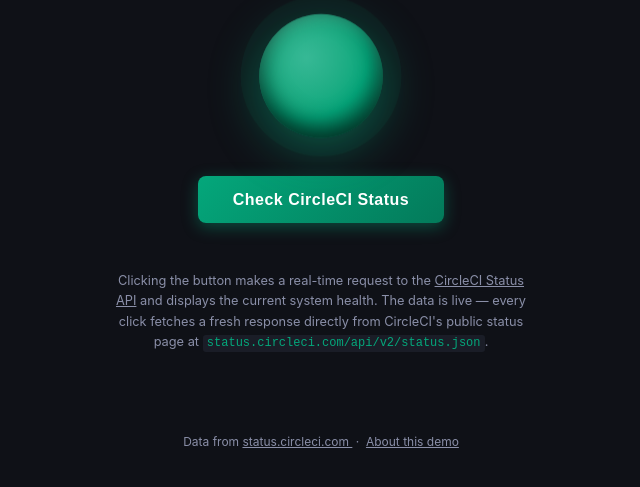
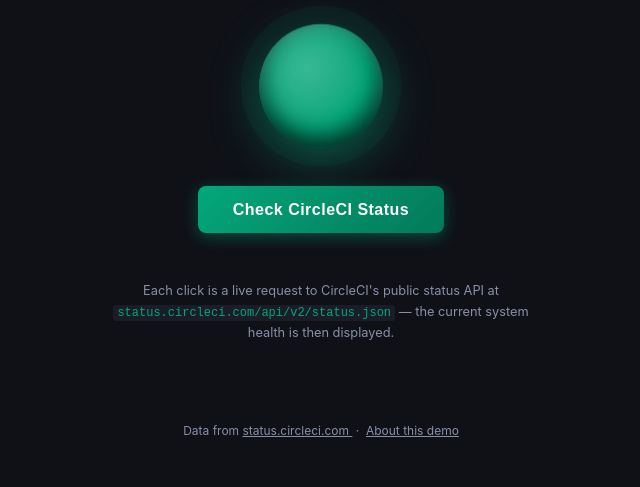
Before and after one commit to fwalsh/circleci-build-test, a website with bundled scripts: page project-a/index.html in a window 1280 px wide. Shown: the part 227-714 px from the top of the page, without its empty margins (319-959 px from the left). Built offline with nearby package versions, Linux system fonts and the light colour scheme.

Commit message:
Tighten explainer text below the button

```diff
--- a/project-a/index.html
+++ b/project-a/index.html
@@ -36,11 +36,8 @@
   </div>
 
   <p class="explainer">
-    Clicking the button makes a real-time request to the
-    <a href="https://status.circleci.com" target="_blank" rel="noopener">CircleCI Status API</a>
-    and displays the current system health. The data is live — every click fetches a fresh
-    response directly from CircleCI's public status page at
-    <code>status.circleci.com/api/v2/status.json</code>.
+    Each click is a live request to CircleCI's public status API at
+    <code>status.circleci.com/api/v2/status.json</code> — the current system health is then displayed.
   </p>
 
   <footer>
```
